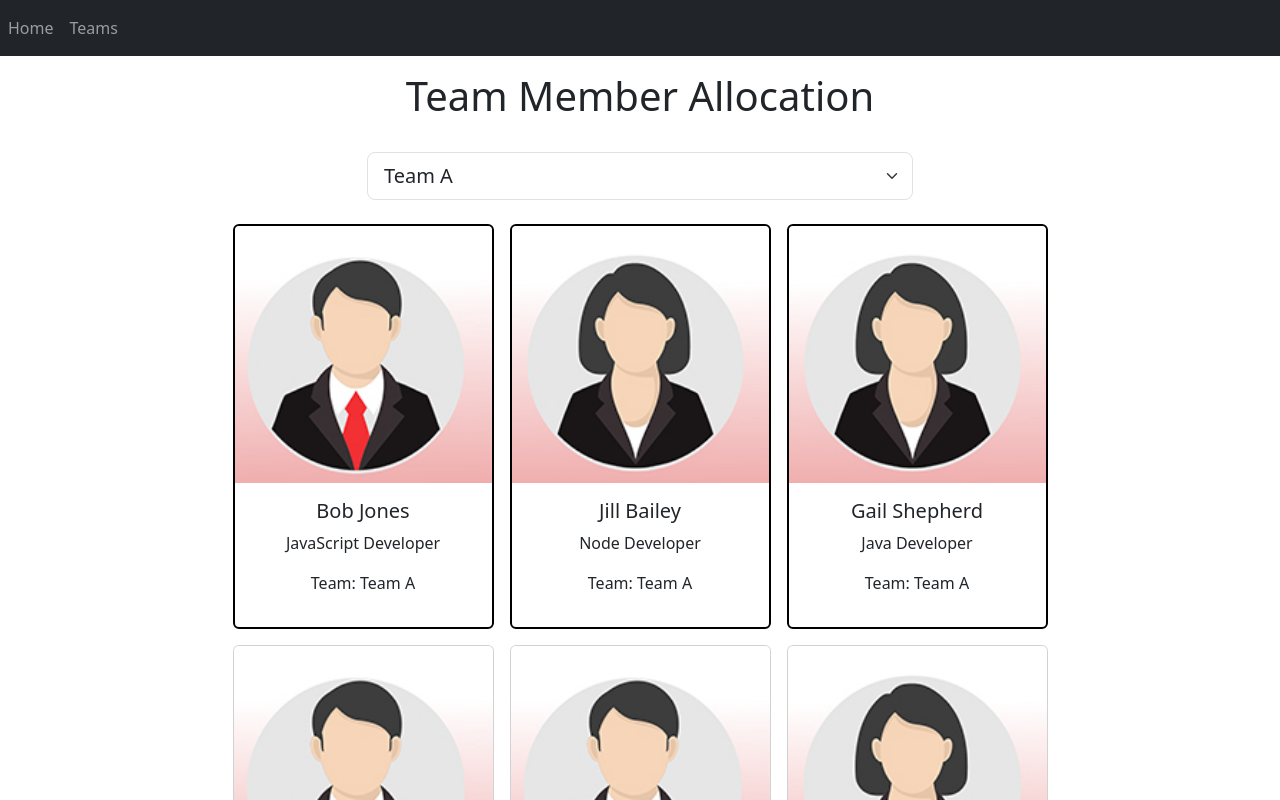
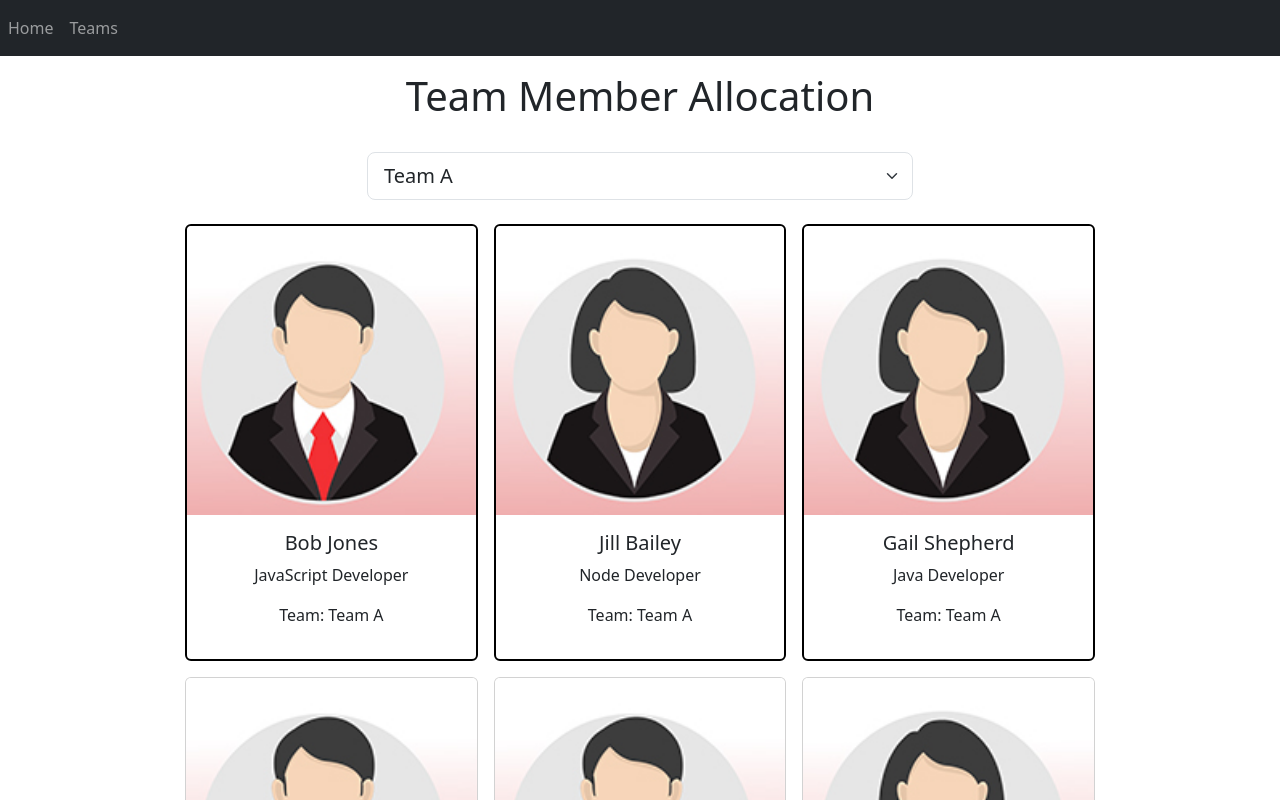
Before and after one commit to danieldegirmenci/team-member-allocation-app-react-fcc, a React (Vite) app: page / in a window 1280 px wide. Shown: the top 800 px of the page. Built offline with nearby package versions, Linux system fonts and the light colour scheme.

Commit message:
abstract responsibilities into functional components

```diff
--- a/src/Employees.jsx
+++ b/src/Employees.jsx
@@ -1,5 +1,5 @@
-import femaleProfile from "./images/femaleProfile.jpg";
-import maleProfile from "./images/maleProfile.jpg";
+import Teams from "./Teams"
+import TeamMembers from "./TeamMembers"
 
 
 const Employees = ({ employees, selectedTeam, handleTeamSelectionChange, handleEmployeeCardClick }) => {
@@ -9,37 +9,18 @@ const Employees = ({ employees, selectedTeam, handleTeamSelectionChange, handleE
     <main className="container ">
       <div className="row justify-content-center mt-3 mb-3">
         <div className="col-6 ">
-          <select className="form-select form-select-lg" value={selectedTeam} onChange={handleTeamSelectionChange}>
-            <option value="Team A" className="">Team A</option>
-            <option value="Team B" className="">Team B</option>
-            <option value="Team C" className="">Team C</option>
-            <option value="Team D" className="">Team D</option>
-
-          </select>
+          <Teams selectedTeam={selectedTeam} handleTeamSelectionChange={handleTeamSelectionChange} />
         </div>
       </div>
 
 
       <div className="row justify-content-center mt-3 mb-3">
-        <div className="col-9">
-          <div className="card-collection">
-            {
-              employees.map((employee) => (
-                <div key={employee.id} id={employee.id} className={(employee.teamName === selectedTeam ? "card m-2 standout" : "card m-2 ")} style={{ cursor: "pointer" }} onClick={handleEmployeeCardClick}>
+        <div className="col-10">
+            <TeamMembers
+              selectedTeam={selectedTeam}
+              employees={employees}
+              handleEmployeeCardClick={handleEmployeeCardClick} />
 
-                  <img src={employee.gender == "female" ? femaleProfile : maleProfile} className="card-img-top" />
-
-
-
-                  <div className="card-body">
-                    <h5 className="card-title">{employee.fullName}</h5>
-                    <p className="card-text">{employee.designation}</p>
-                    <p>{(employee.teamName==="")?"":"Team: "+ employee.teamName}</p>
-                  </div>
-                </div>
-              ))
-            }
-          </div>
         </div>
       </div>
     </main>
--- a/src/NotFound.jsx
+++ b/src/NotFound.jsx
@@ -5,7 +5,6 @@ return (
       <div className="row justify-content-center mt-3 mb-4">
         <div className="col-8">
           <h1 className="text-danger" >404 - Page Not Found</h1>
-
         </div>
       </div>
     </header>
--- /dev/null
+++ b/src/TeamMemberCard.jsx
@@ -0,0 +1,20 @@
+import femaleProfile from "./images/femaleProfile.jpg";
+import maleProfile from "./images/maleProfile.jpg";
+
+const TeamMemberCard=({employee,selectedTeam,handleEmployeeCardClick})=>{
+  return(
+     <div key={employee.id} id={employee.id} className={(employee.teamName === selectedTeam ? "card m-2 standout" : "card m-2 ")} style={{ cursor: "pointer" }} onClick={handleEmployeeCardClick}>
+
+            <img src={employee.gender == "female" ? femaleProfile : maleProfile} className="card-img-top" />
+
+
+
+            <div className="card-body">
+              <h5 className="card-title">{employee.fullName}</h5>
+              <p className="card-text">{employee.designation}</p>
+              <p>{(employee.teamName === "") ? "" : "Team: " + employee.teamName}</p>
+            </div>
+          </div>
+  )
+}
+export default TeamMemberCard
--- /dev/null
+++ b/src/TeamMembers.jsx
@@ -0,0 +1,16 @@
+import TeamMemberCard from "./TeamMemberCard"
+const TeamMembers = ({ employees, selectedTeam, handleEmployeeCardClick }) => {
+  return (
+    <div className="card-collection">
+      {
+        employees.map((employee) => (
+         <TeamMemberCard
+           selectedTeam={selectedTeam}
+           employee={employee}
+           handleEmployeeCardClick={handleEmployeeCardClick} />
+        ))
+      }
+    </div>
+  )
+}
+export default TeamMembers
--- /dev/null
+++ b/src/Teams.jsx
@@ -0,0 +1,14 @@
+const Teams = ({ selectedTeam, handleTeamSelectionChange }) => {
+  return(
+         <select
+              className = "form-select form-select-lg"
+              value={selectedTeam}
+              onChange={handleTeamSelectionChange}>
+                       <option value="Team A">Team A</option>
+                       <option value="Team B" >Team B</option>
+                       <option value="Team C" >Team C</option>
+                      <option value="Team D" >Team D</option>
+         </select >
+  )}
+
+export default Teams
```
